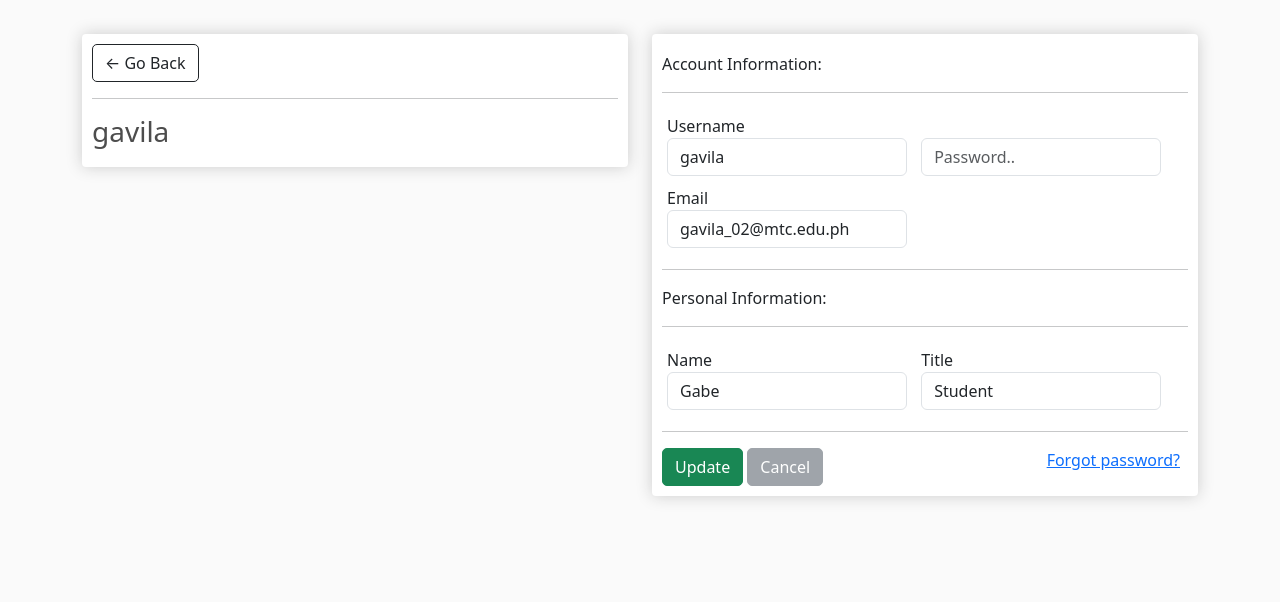
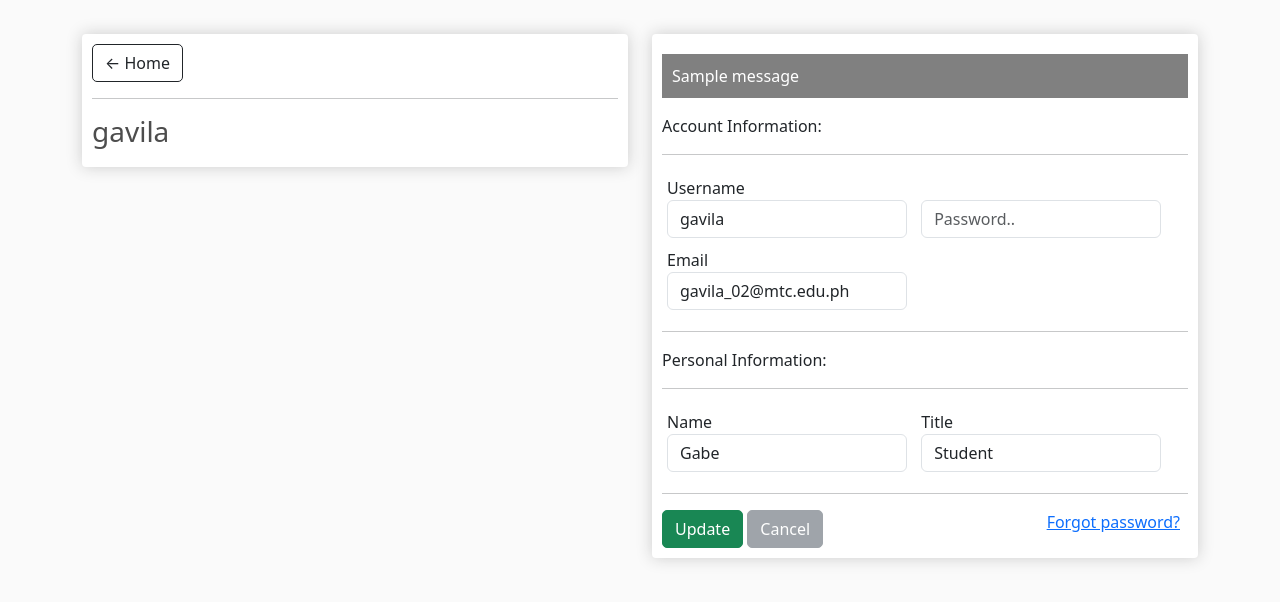
Before and after one commit to Mizuh4/FG, a Django app: page /profile/ in a window 1280 px wide. Shown: the part 56-658 px from the top of the page. Run offline with Django 5.2, Linux system fonts and the light colour scheme; a user stored in the database is signed in; data comes from the database, SQL or seed files in the repository; both versions use the stored data as it was after the commit; one stand-in notice (Sample message) is shown.

Commit message:
'profile'

```diff
--- a/FGPH/templates/FGPH/profile.html
+++ b/FGPH/templates/FGPH/profile.html
@@ -4,7 +4,8 @@
      <div class="row">
 		<div class="col-lg-6">
 			<div class="box-element">
-				<a  class="btn btn-outline-dark" href="javascript:history.back()">&#x2190; Go Back</a>
+				<!--javascript:history.back()-->
+				<a  class="btn btn-outline-dark" href="{% url 'FGPH:home' %}">&#x2190; Home</a>
 				<hr>
 				<h3>{{ user.username }}</h3>
 			</div>
@@ -12,7 +13,10 @@
 
 		<div class="col-lg-6">
 			<div class="box-element" id="form-wrapper">
-				<form id="form">
+				{% for message in messages %}
+                    <p id="messages">{{ message }}</p>
+                {% endfor %}
+				<form method="post" action="">
 					{% csrf_token %}
 					<div id="user-info">
 						<p class="mt-2">Account Information:</p>
@@ -22,7 +26,7 @@
 							<input required class="form-control profile-field" type="text" name="username" placeholder="Username.." value="{{ user.username }}">
 						</div>
 						<div class="form-field">
-							<input required class="form-control profile-field" type="password" name="password" placeholder="Password..">
+							<input required class="form-control profile-field" type="password" name="password" placeholder="Password.." autocomplete="new-password">
 						</div>
 						<div class="form-field">
 							<label>Email</label>
@@ -48,10 +52,10 @@
 					</div>
 
 					<hr>
-						<input id="form-button" class="btn btn-success btn-block" type="submit" value="Update">
-						<button class="btn btn-secondary btn-block reload-button">Cancel</button>
-						<a href="#" style="float: right;" class="me-2">Forgot password?</a>
-					</form>
+					<input id="form-button" class="btn btn-success btn-block" type="submit" value="Update">
+					<button class="btn btn-secondary btn-block reload-button">Cancel</button>
+					<a href="{% url 'FGPH:password_reset' %}" style="float: right;" class="me-2">Forgot password?</a>
+				</form>
 			</div>
 		</div>
 	</div>
--- a/FGPH/views.py
+++ b/FGPH/views.py
@@ -1,3 +1,4 @@
+from django.db import IntegrityError
 from django.shortcuts import render, redirect
 from django.http import JsonResponse
 import json
@@ -98,7 +99,7 @@ def uploadRecipe(request, *args):
         print(type(tags))
         steps = data.getlist('step')
         ingredients = data.getlist('ingredient')
-        serving_size = data.get('serving_size')
+        #serving_size = data.get('serving_size')
 
         category = Category.objects.get(id=data['category'])
         region = Region.objects.get(id=data['region'])
@@ -121,9 +122,10 @@ def uploadRecipe(request, *args):
         recipe, created = Recipe.objects.update_or_create(
             id=recipeId,
             defaults={
-                "author": request.user.registereduser,
+                'author': request.user.registereduser,
                 'name': data['name'],
                 'category': category,
+                'thumbnail': thumbnail,
                 'region': region,
                 'description': data['description'],
                 'steps': steps,
@@ -143,9 +145,9 @@ def uploadRecipe(request, *args):
             ingredients=ingredients
         )'''
 
-        if serving_size:
+        '''if serving_size:
             recipe.serving_size = serving_size
-            recipe.save()
+            recipe.save()'''
 
         if tags:
             recipe.tags.clear()
@@ -154,10 +156,10 @@ def uploadRecipe(request, *args):
                     tag, created = Tag.objects.get_or_create(name__iexact=tag)
                     recipe.tags.add(tag)
 
-        if thumbnail:
+        '''if thumbnail:
             recipe.thumbnail = thumbnail
             recipe.save()
-            #print('Thumbnail updated')
+            #print('Thumbnail updated')'''
 
         if images:
             Image.objects.filter(recipe=recipe).delete()
@@ -205,6 +207,26 @@ def deleteRecipe(request, recipeId):
 @login_required(login_url='FGPH:login')
 def profile(request):
     user = request.user
+    if request.method == 'POST':
+        data = request.POST
+        username = request.user.username
+        password = data.get('password')
+
+        if authenticate(request, username=username, password=password) is not None:
+            user.username = data['username']
+            user.email = data['email']
+            user.registereduser.name = data['name']
+            user.registereduser.title = data['title']
+            try:
+                user.save()
+                messages.success(request, 'Profile has been updated.')
+            except IntegrityError:
+                messages.info(request, 'Username already exists.')
+
+        else:
+            messages.info(request, 'Password is incorrect.')
+            print('Password is incorrect.')
+
     #group = list(user.groups.values_list('name', flat = True))
 
     context = {'user': user}
--- a/static/css/main.css
+++ b/static/css/main.css
@@ -1,4 +1,11 @@
 /*Main CSS*/
+#messages{
+	background-color: grey;
+	color: #fff;
+	padding: 10px;
+	margin-top: 10px;
+}
+
 .center {
     display: block;
     margin-left: auto;
```
Also changed, not shown: db.sqlite3.
